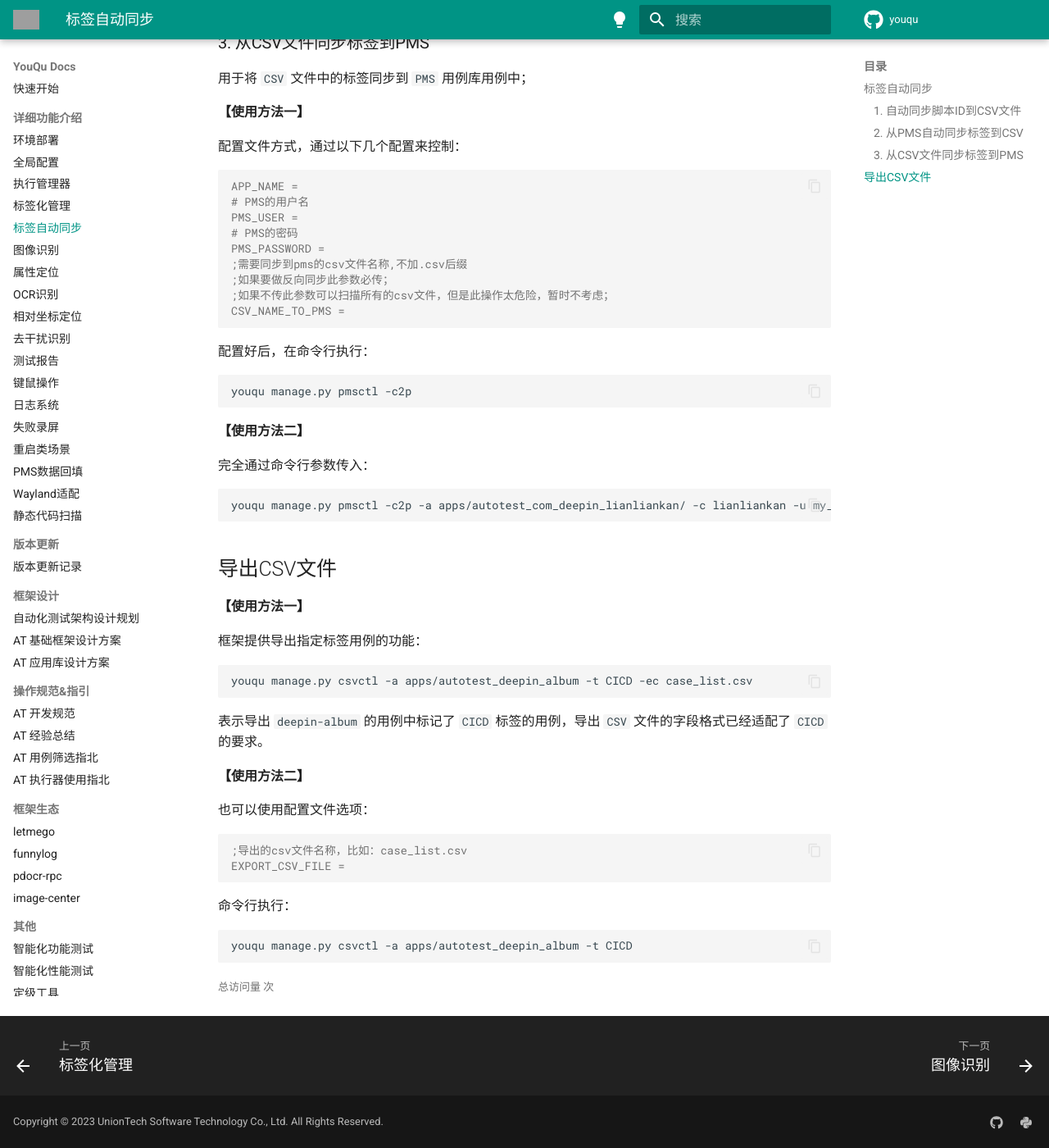
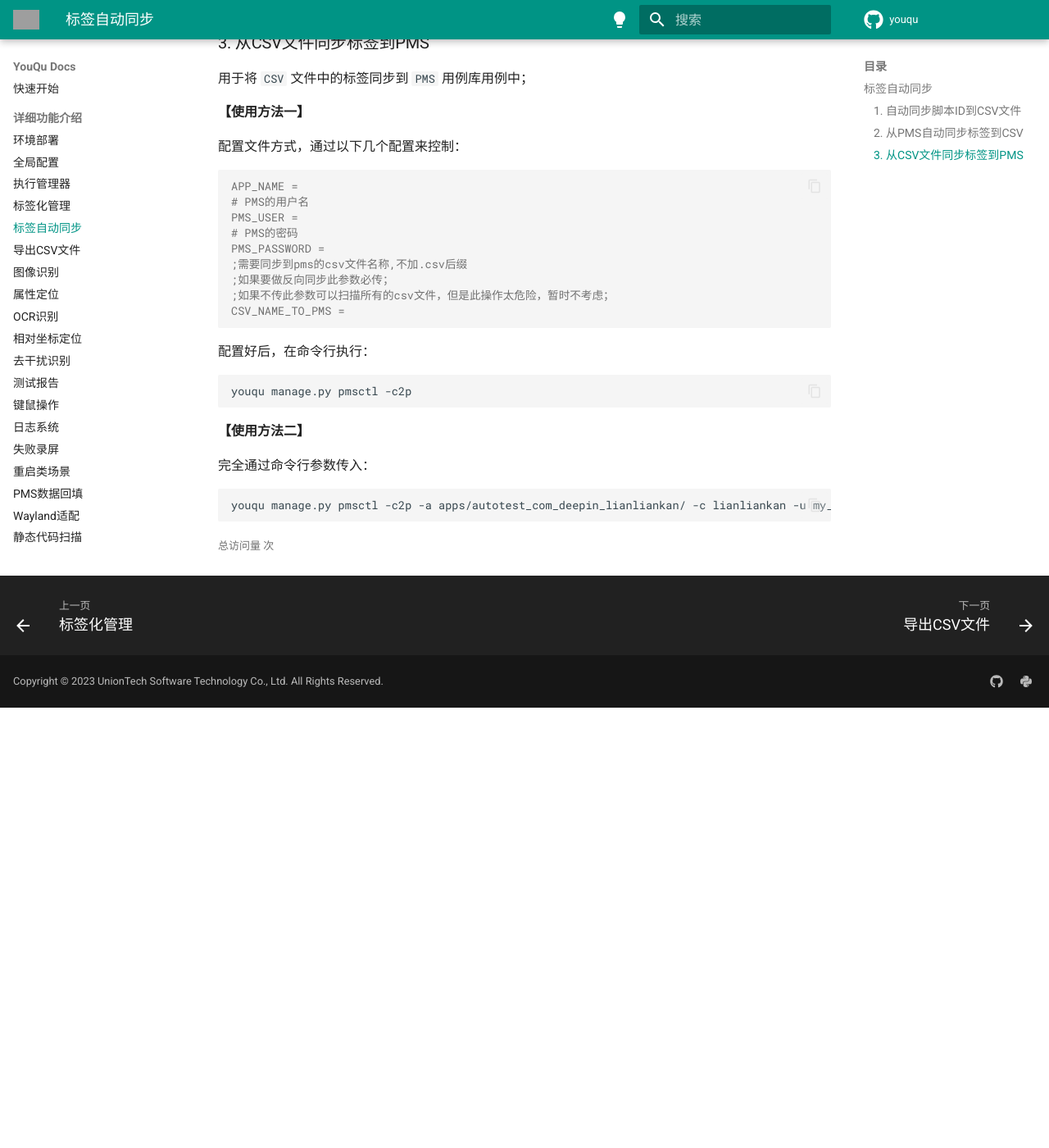
Before and after one commit to linuxdeepin/youqu, an MkDocs documentation site: the page built from docs/框架功能介绍/标签自动同步.md, in a window 1280 px wide and 1400 px high, scrolled down 1770 px. Shown: the whole window at 82% size. Built offline with MkDocs 1.6.1 and Material for MkDocs 9.7.7, drawn with Linux system fonts in a browser that asks for light colours; comment, search, counter and statistics services are not loaded; the version menu is left out; after the commit the page ends 2633 px from its top, so only the background shows below that; grey boxes are pictures that could not be loaded.

Commit message:
docs: fix docs
Description:

Log:

````diff
--- a/docs/框架功能介绍/标签自动同步.md
+++ b/docs/框架功能介绍/标签自动同步.md
@@ -116,30 +116,3 @@
 ```shell
 youqu manage.py pmsctl -c2p -a apps/autotest_com_deepin_lianliankan/ -c lianliankan -u my_user -p my_pwd
 ```
-
-## 导出CSV文件
-
-**【使用方法一】**
-
-框架提供导出指定标签用例的功能：
-
-```shell
-youqu manage.py csvctl -a apps/autotest_deepin_album -t CICD -ec case_list.csv
-```
-
-表示导出 `deepin-album` 的用例中标记了 `CICD` 标签的用例，导出 `CSV` 文件的字段格式已经适配了 `CICD` 的要求。
-
-**【使用方法二】**
-
-也可以使用配置文件选项：
-
-```ini
-;导出的csv文件名称，比如：case_list.csv
-EXPORT_CSV_FILE =
-```
-
-命令行执行：
-
-```shell
-youqu manage.py csvctl -a apps/autotest_deepin_album -t CICD
-```
--- a/mkdocs.yml
+++ b/mkdocs.yml
@@ -102,6 +102,7 @@
     - 框架功能介绍/执行管理器.md
     - 框架功能介绍/标签化管理.md
     - 框架功能介绍/标签自动同步.md
+    - 框架功能介绍/标签导出.md
     - 框架功能介绍/图像识别.md
     - 框架功能介绍/属性定位.md
     - 框架功能介绍/OCR识别.md
````
Also changed, not shown: docs/框架功能介绍/标签导出.md (added, +36 -0 lines).
